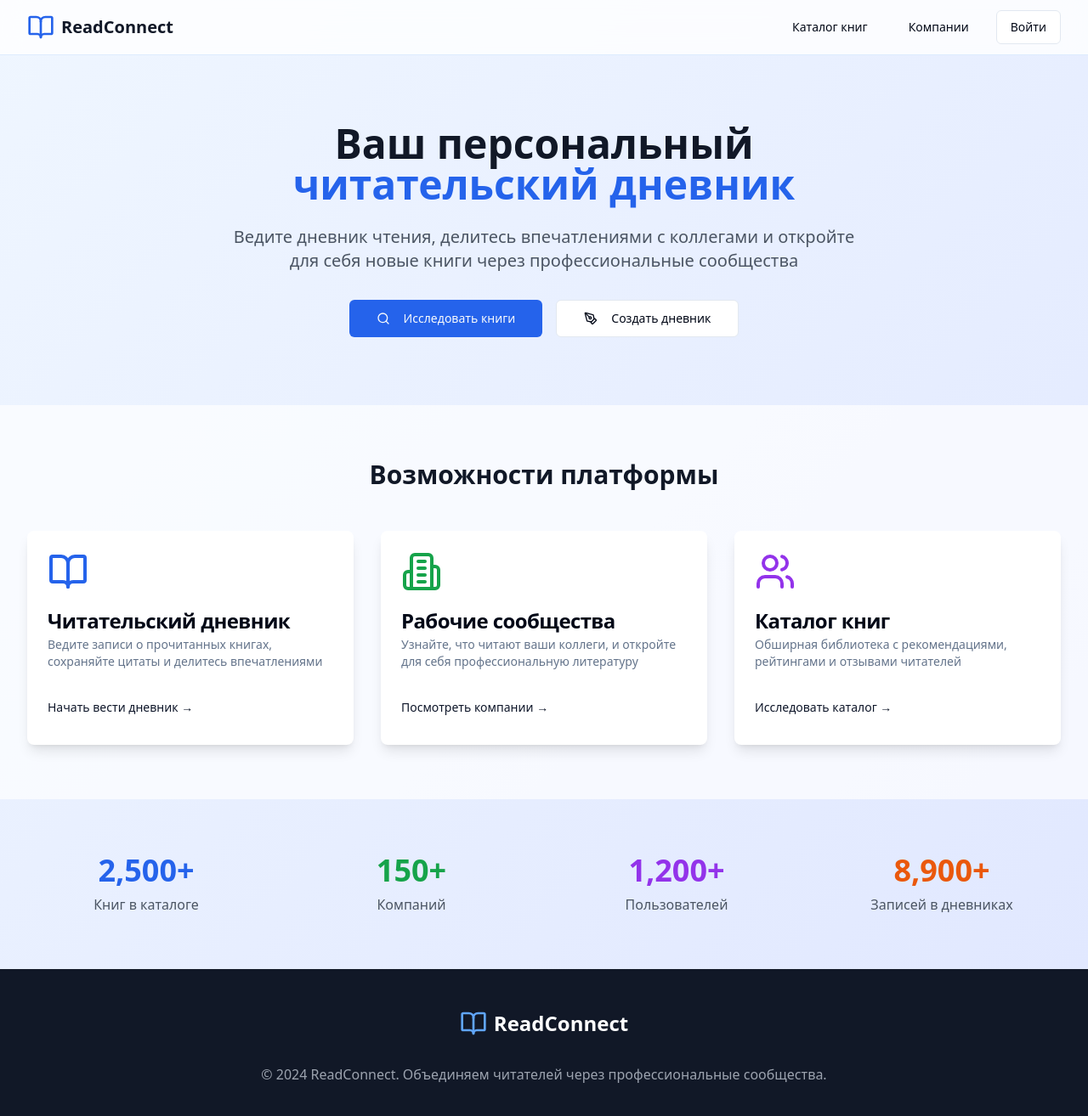
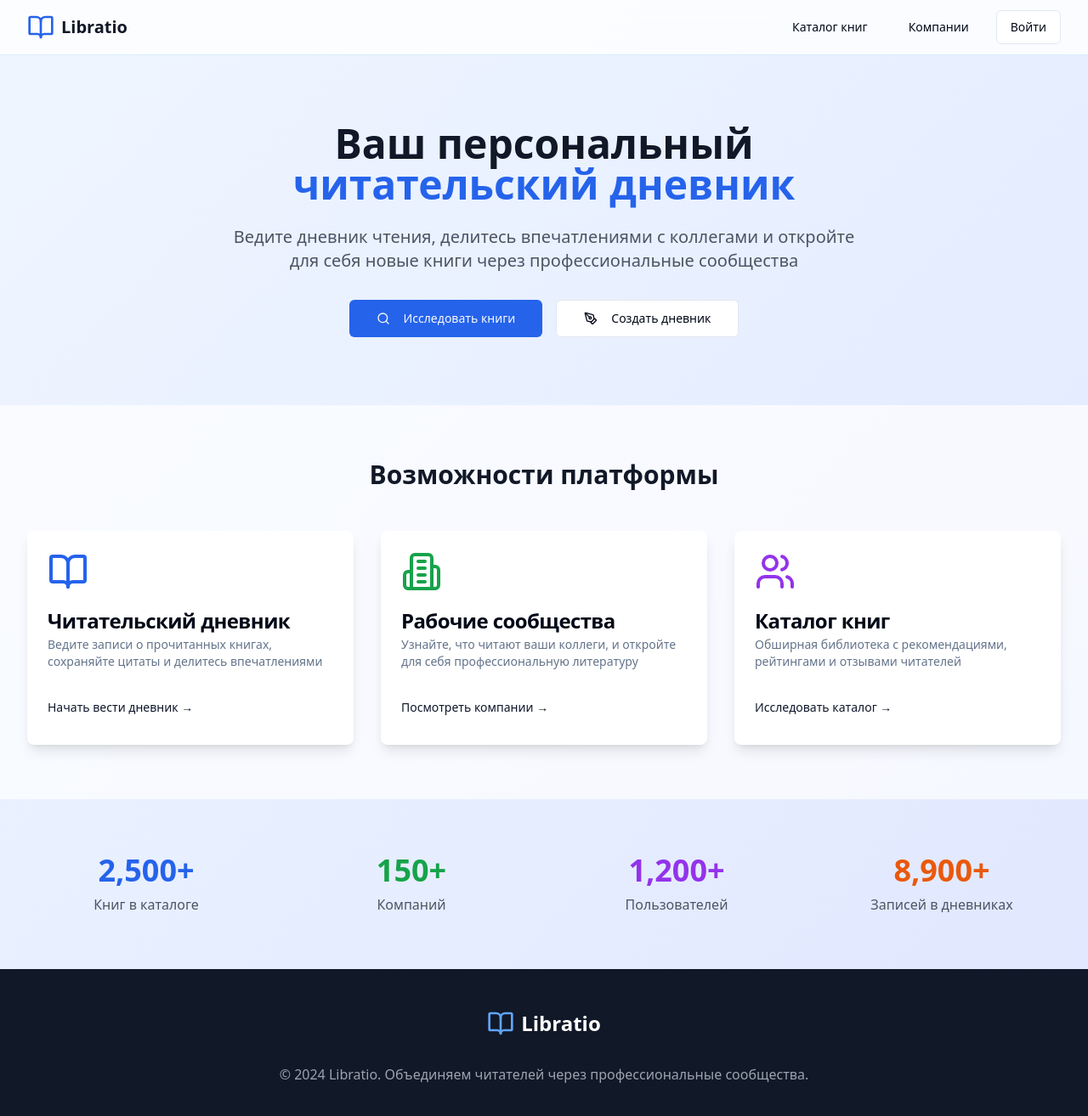
Before and after one commit to Alexandr1st/libratio-abfcdf53, a React (Vite) app: page / in a window 1280 px wide. Shown: the top 1314 px of the page at 85% size. Built offline with nearby package versions, Linux system fonts and the light colour scheme.

Commit message:
Rename project to Libratio
Update project name in various files.

```diff
--- a/index.html
+++ b/index.html
@@ -4,11 +4,11 @@
   <head>
     <meta charset="UTF-8" />
     <meta name="viewport" content="width=device-width, initial-scale=1.0" />
-    <title>ReadConnect - Социальная платформа для читателей</title>
+    <title>Libratio - Социальная платформа для читателей</title>
     <meta name="description" content="Ведите читательский дневник, делитесь впечатлениями с коллегами и открывайте новые книги через профессиональные сообщества" />
-    <meta name="author" content="ReadConnect" />
+    <meta name="author" content="Libratio" />
 
-    <meta property="og:title" content="ReadConnect - Социальная платформа для читателей" />
+    <meta property="og:title" content="Libratio - Социальная платформа для читателей" />
     <meta property="og:description" content="Ведите читательский дневник, делитесь впечатлениями с коллегами и открывайте новые книги через профессиональные сообщества" />
     <meta property="og:type" content="website" />
     <meta property="og:image" content="https://lovable.dev/opengraph-image-p98pqg.png" />
--- a/src/pages/Books.tsx
+++ b/src/pages/Books.tsx
@@ -59,7 +59,7 @@ const Books = () => {
           <div className="flex justify-between items-center h-16">
             <Link to="/" className="flex items-center space-x-2">
               <BookOpen className="h-8 w-8 text-blue-600" />
-              <span className="text-xl font-bold text-gray-900">ReadConnect</span>
+              <span className="text-xl font-bold text-gray-900">Libratio</span>
             </Link>
             <div className="flex items-center space-x-4">
               <Link to="/books">
--- a/src/pages/Companies.tsx
+++ b/src/pages/Companies.tsx
@@ -145,7 +145,7 @@ const Companies = () => {
           <div className="flex justify-between items-center h-16">
             <Link to="/" className="flex items-center space-x-2">
               <BookOpen className="h-8 w-8 text-blue-600" />
-              <span className="text-xl font-bold text-gray-900">ReadConnect</span>
+              <span className="text-xl font-bold text-gray-900">Libratio</span>
             </Link>
             <div className="flex items-center space-x-4">
               <Link to="/books">
--- a/src/pages/Index.tsx
+++ b/src/pages/Index.tsx
@@ -1,4 +1,3 @@
-
 import { Button } from "@/components/ui/button";
 import { Card, CardContent, CardDescription, CardHeader, CardTitle } from "@/components/ui/card";
 import { BookOpen, Users, Building2, PenTool, Search, Star, LogOut, User } from "lucide-react";
@@ -31,7 +30,7 @@ const Index = () => {
           <div className="flex justify-between items-center h-16">
             <div className="flex items-center space-x-2">
               <BookOpen className="h-8 w-8 text-blue-600" />
-              <span className="text-xl font-bold text-gray-900">ReadConnect</span>
+              <span className="text-xl font-bold text-gray-900">Libratio</span>
             </div>
             <div className="flex items-center space-x-4">
               <Link to="/books">
@@ -192,10 +191,10 @@ const Index = () => {
         <div className="max-w-7xl mx-auto px-4 sm:px-6 lg:px-8">
           <div className="flex items-center justify-center space-x-2 mb-8">
             <BookOpen className="h-8 w-8 text-blue-400" />
-            <span className="text-2xl font-bold">ReadConnect</span>
+            <span className="text-2xl font-bold">Libratio</span>
           </div>
           <div className="text-center text-gray-400">
-            <p>&copy; 2024 ReadConnect. Объединяем читателей через профессиональные сообщества.</p>
+            <p>&copy; 2024 Libratio. Объединяем читателей через профессиональные сообщества.</p>
           </div>
         </div>
       </footer>
```
